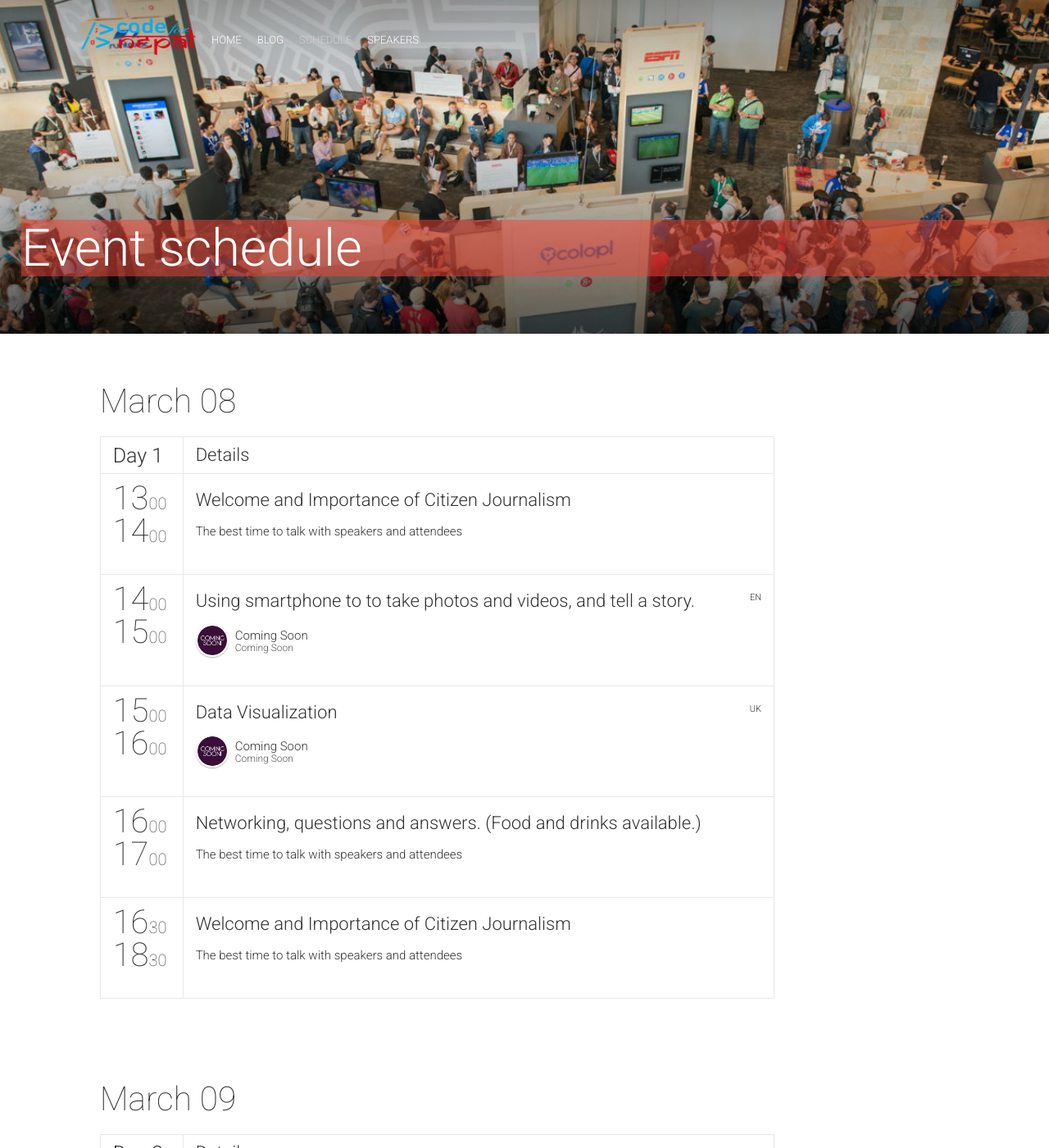
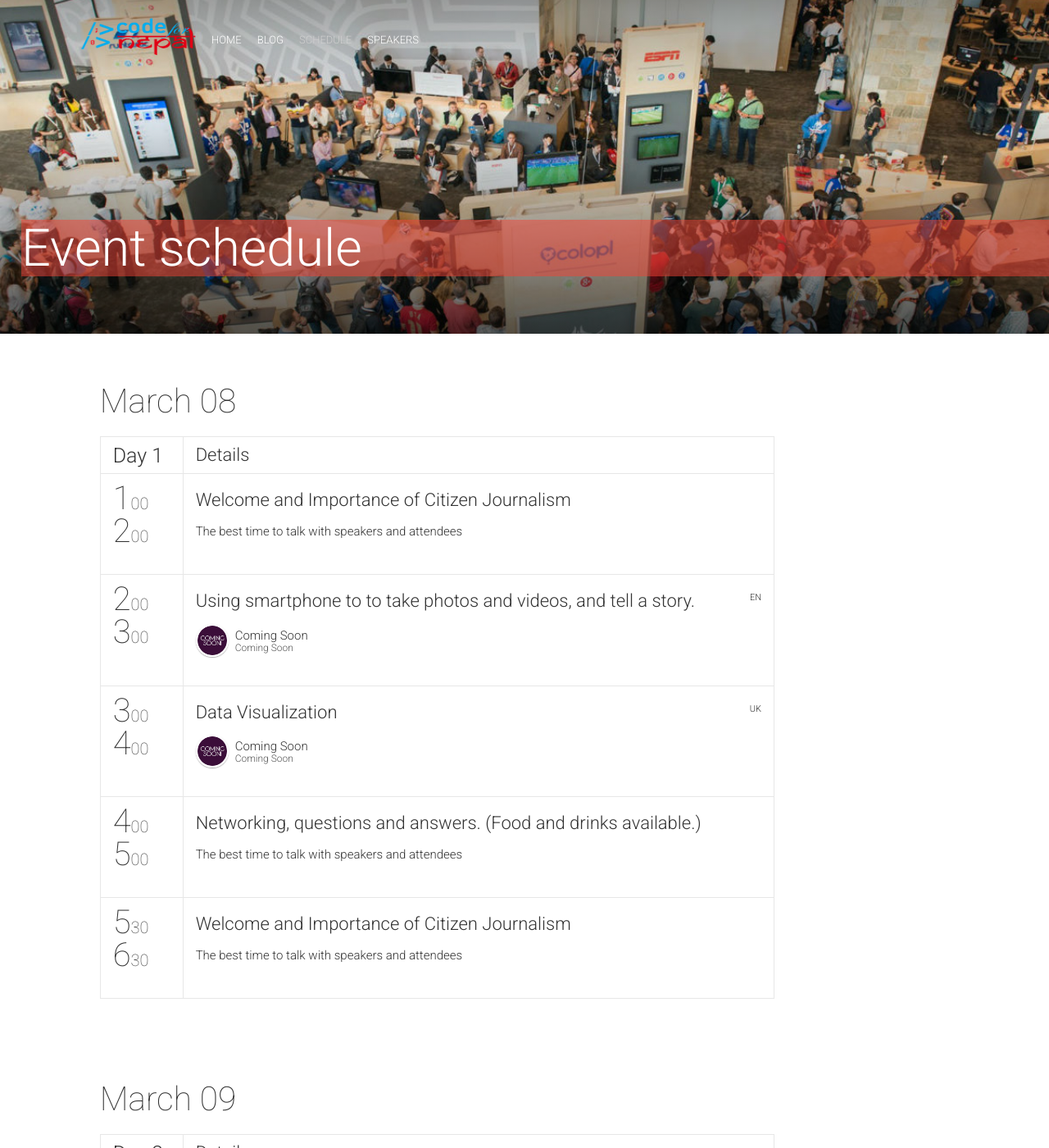
Before and after one commit to ravinepal/visitjanakpur, a Jekyll site: the page built from schedule.html, in a window 1280 px wide and 1400 px high. Shown: the whole window at 82% size. Built offline with Jekyll 4.4.1, drawn with Linux system fonts in a browser that asks for light colours; nearby versions of some CDN libraries; comment, search, counter and statistics services are not loaded.

Commit message:
Test 12 hour format

```diff
--- a/_data/schedule.yml
+++ b/_data/schedule.yml
@@ -5,28 +5,28 @@
     - {title: "Details", color: "#90be4e"}
   timeslots:
     - {
-        startTime: "13:00",
-        endTime: "14:00",
+        startTime: "1:00",
+        endTime: "2:00",
         sessionIds: [307]
     }
     - {
-        startTime: "14:00",
-        endTime: "15:00",
+        startTime: "2:00",
+        endTime: "3:00",
         sessionIds: [003]
     }
     - {
-        startTime: "15:00",
-        endTime: "16:00",
+        startTime: "3:00",
+        endTime: "4:00",
         sessionIds: [004]
     }
     - {
-        startTime: "16:00",
-        endTime: "17:00",
+        startTime: "4:00",
+        endTime: "5:00",
         sessionIds: [308]
     }
     - {
-        startTime: "16:30",
-        endTime: "18:30",
+        startTime: "5:30",
+        endTime: "6:30",
         sessionIds: [307]
     }
 -
```
